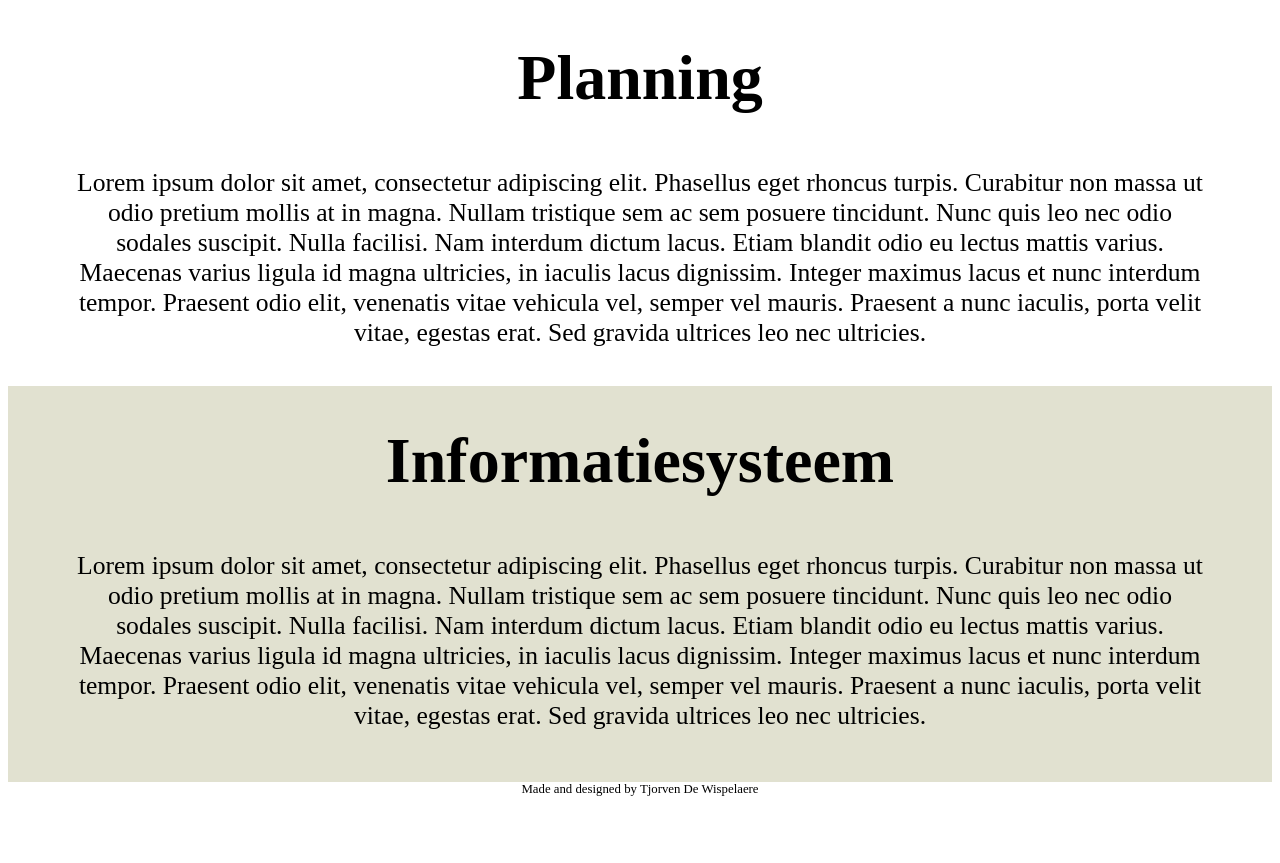
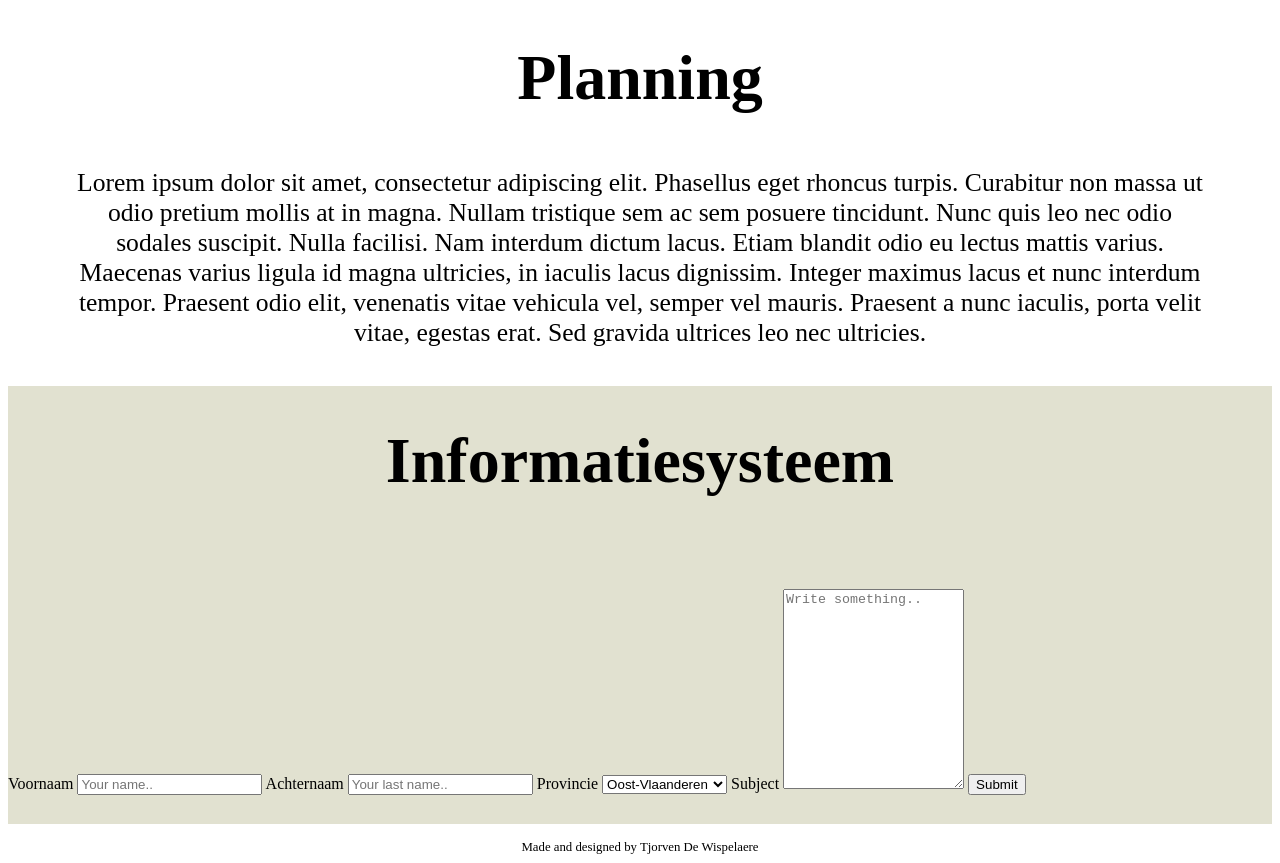
Before and after one commit to Tj2810/Tj2810.github.io, a plain HTML site: page index.html in a window 1280 px wide. Shown: the part 7900-8763 px from the top of the page. Before the commit the page ends 8705 px from the top, so only its background shows below. Drawn offline with Linux system fonts and the light colour scheme.

Commit message:
Add files via upload

```diff
--- a/index.html
+++ b/index.html
@@ -214,10 +214,39 @@
 		Informatiesysteem
 		</h2>
 		<p class= "wit">
-			Lorem ipsum dolor sit amet, consectetur adipiscing elit. Phasellus eget rhoncus turpis. Curabitur non massa ut odio pretium mollis at in magna. Nullam tristique sem ac sem posuere tincidunt. Nunc quis leo nec odio sodales suscipit. Nulla facilisi. Nam interdum dictum lacus. Etiam blandit odio eu lectus mattis varius. Maecenas varius ligula id magna ultricies, in iaculis lacus dignissim. Integer maximus lacus et nunc interdum tempor. Praesent odio elit, venenatis vitae vehicula vel, semper vel mauris. Praesent a nunc iaculis, porta velit vitae, egestas erat. Sed gravida ultrices leo nec ultricies.
+		<div class="container">
+  <form action="/action_page.php">
+    <label for="fname">Voornaam</label>
+    <input type="text" id="fname" name="firstname" placeholder="Your name..">
+
+    <label for="lname">Achternaam</label>
+    <input type="text" id="lname" name="lastname" placeholder="Your last name..">
+
+    <label for="country">Provincie</label>
+    <select id="country" name="country">
+      <option value="Oost-Vlaanderen">Oost-Vlaanderen</option>
+      <option value="West-Vlaanderen">West-Vlaanderen</option>
+      <option value="Antwerpen">Antwerpen</option>
+      <option value="Limburg">Limburg</option>
+      <option value="Vlaams Brabant">Vlaams-Brabant</option>
+      <option value="Antwerpen">Henegouwen</option>
+      <option value="Luik">Luik</option>
+      <option value="Luxemburg">Luxemburg</option>
+      <option value="Namen">Namen</option>
+      <option value="Waals-Brabant">Waals-Brabant</option>
+      </select>
+
+    <label for="subject">Subject</label>
+    <textarea id="subject" name="subject" placeholder="Write something.." style="height:200px"></textarea>
+
+    <input type="submit" value="Submit">
+  </form>
+</div>
+
+    </div>
 
 		</p>
-		</div>
+
 
 
   <script>
```
